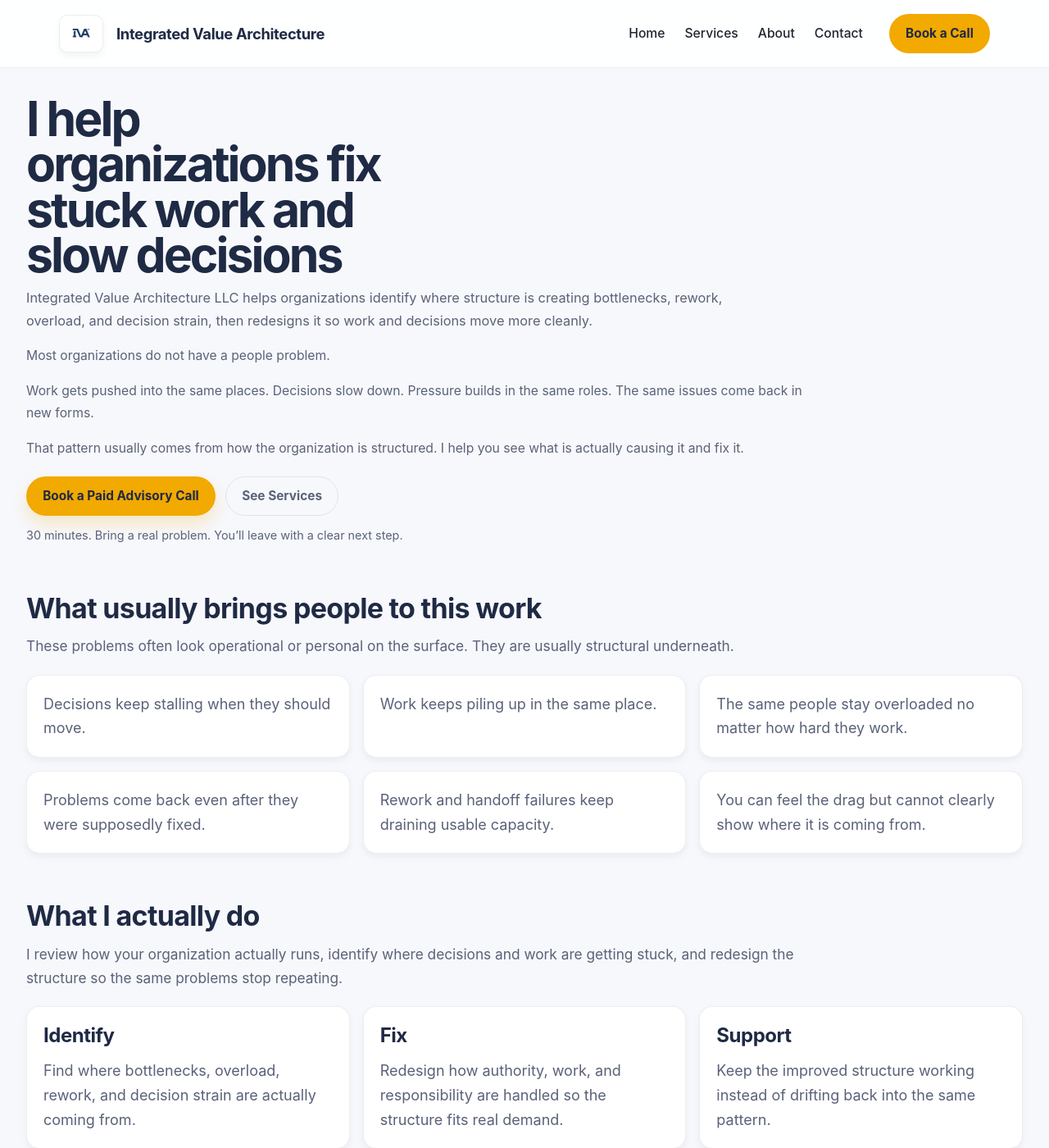
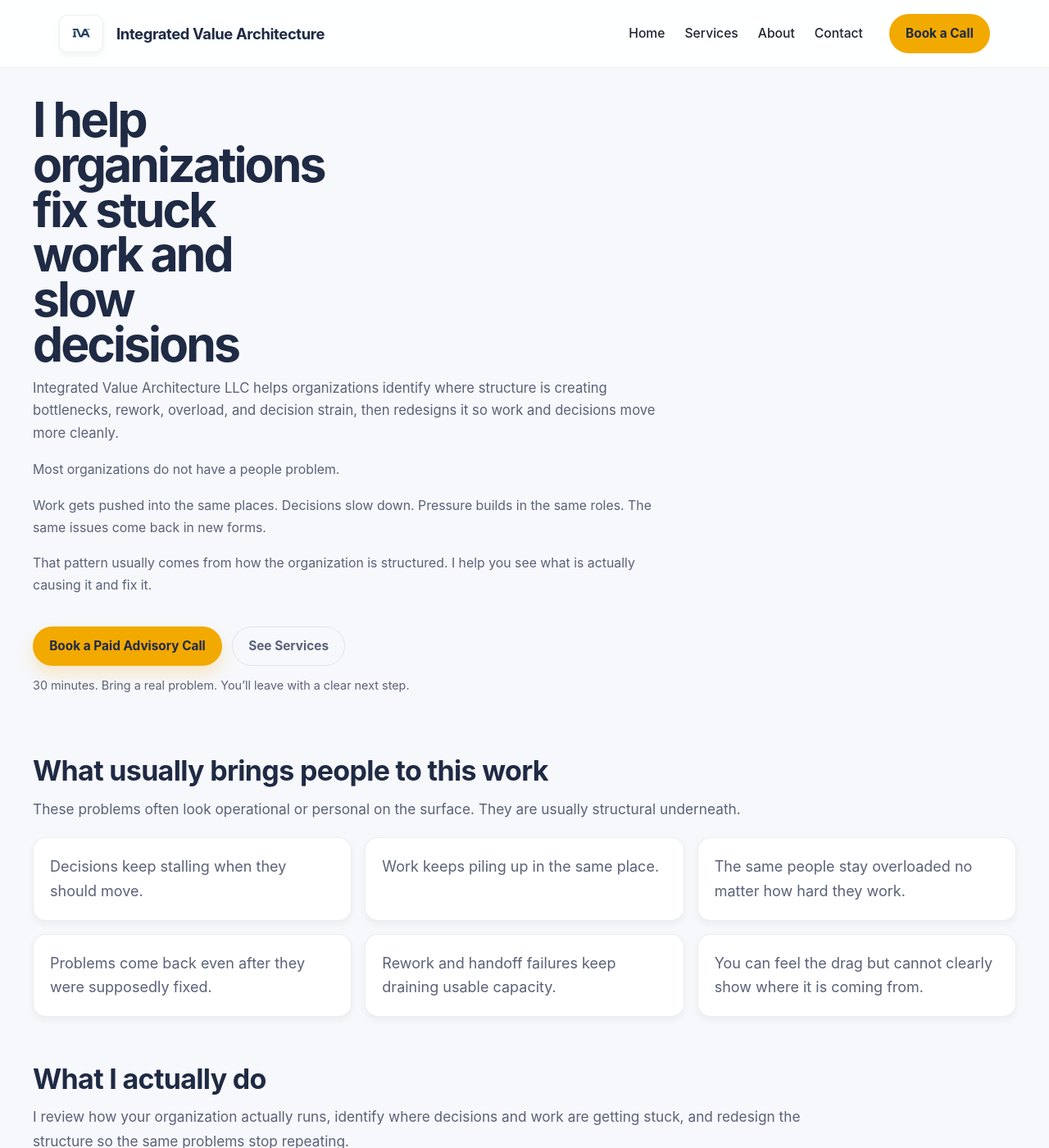
Before and after one commit to efost7873/integratedvaluearchitecture.com, a Jekyll site: the page built from index.html, in a window 1280 px wide and 1400 px high. Shown: the whole window at 82% size. Built offline with Jekyll 4.4.1, drawn with Linux system fonts in a browser that asks for light colours.

Commit message:
Update _homepage.scss

```diff
--- a/_sass/_homepage.scss
+++ b/_sass/_homepage.scss
@@ -11,20 +11,20 @@
 ============================================ */
 
 .iva-page main {
-  max-width: 1320px;
+  max-width: 1400px;
   margin: 0 auto;
-  padding: 22px 32px 36px;
+  padding: 24px 40px 40px;
 }
 
 @media (max-width: 980px) {
   .iva-page main {
-    padding: 18px 24px 32px;
+    padding: 20px 28px 34px;
   }
 }
 
 @media (max-width: 800px) {
   .iva-page main {
-    padding: 14px 18px 28px;
+    padding: 16px 18px 28px;
   }
 }
 
@@ -43,50 +43,49 @@
 }
 
 /* ============================================
-   HERO
+   HERO LAYOUT
 ============================================ */
 
 #homepage-hero {
+  display: grid;
+  grid-template-columns: minmax(0, 760px) minmax(120px, 1fr);
+  column-gap: 72px;
+  align-items: start;
   padding-top: 12px;
-  padding-right: 40px;
 }
 
-@media (max-width: 800px) {
-  #homepage-hero {
-    padding-right: 0;
-  }
-}
-
+/* force all hero content into left column */
 #homepage-hero .section-header,
 #homepage-hero > p,
 #homepage-hero .iva-btn-row,
 #homepage-hero .iva-cta-meta {
-  max-width: 980px;
+  grid-column: 1;
+  max-width: none;
 }
 
 #homepage-hero .section-header {
-  max-width: 980px;
   margin-bottom: 16px;
 }
 
 #homepage-hero h1 {
-  font-size: clamp(3rem, 4.6vw, 4.4rem);
-  line-height: 0.94;
+  font-size: clamp(3.1rem, 4.6vw, 4.6rem);
+  line-height: 0.93;
   letter-spacing: -0.05em;
   margin-bottom: 12px;
-  max-width: 12ch;
+  max-width: 9ch;
 }
 
 #homepage-hero .section-subtitle {
-  font-size: 1.02rem;
+  font-size: 1.04rem;
   line-height: 1.68;
-  max-width: 900px;
+  max-width: 760px;
 }
 
 #homepage-hero > p {
-  font-size: 0.98rem;
+  font-size: 0.99rem;
   line-height: 1.72;
   margin-bottom: 16px;
+  max-width: 760px;
 }
 
 #homepage-hero .iva-btn-row {
@@ -122,12 +121,33 @@
   .grid.grid-3 {
     grid-template-columns: repeat(2, minmax(0, 1fr));
   }
+
+  #homepage-hero {
+    grid-template-columns: 1fr;
+    column-gap: 0;
+  }
+
+  #homepage-hero h1,
+  #homepage-hero .section-subtitle,
+  #homepage-hero > p {
+    max-width: none;
+  }
 }
 
 @media (max-width: 800px) {
   .grid.grid-2,
   .grid.grid-3 {
     grid-template-columns: 1fr;
+  }
+
+  #homepage-hero {
+    padding-top: 8px;
+  }
+
+  #homepage-hero h1 {
+    font-size: clamp(2.6rem, 10vw, 3.4rem);
+    line-height: 0.96;
+    max-width: 10ch;
   }
 }
 
```
